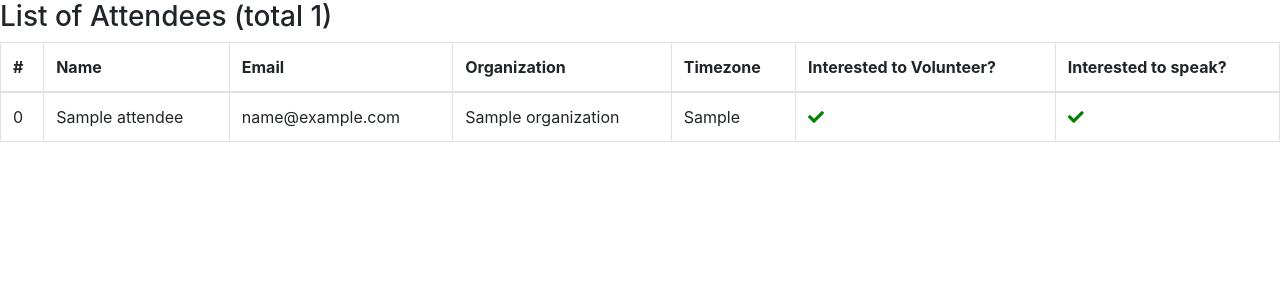
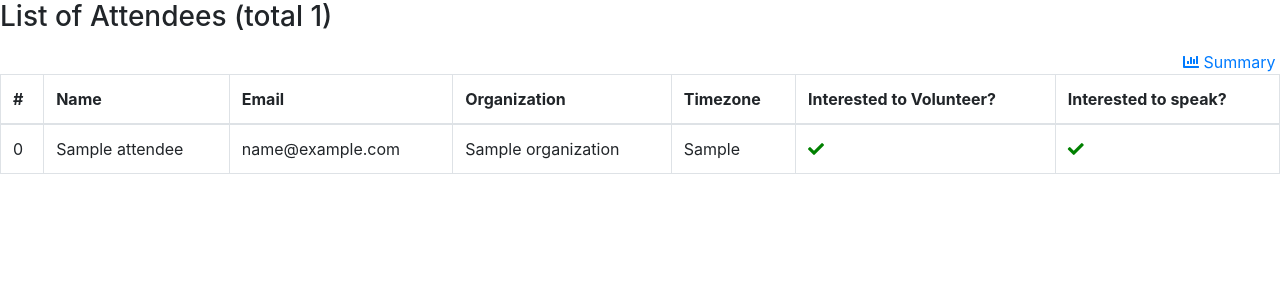
Before and after one commit to sujitpal/sherpa, a Django app: page /attendees/ in a window 1280 px wide. Shown: the part 56-356 px from the top of the page. Run offline with Django 3.2, Linux system fonts and the light colour scheme; tables that the repository leaves empty hold one stand-in row (values such as "Sample post"); some libraries are stand-ins or nearby versions.

Commit message:
fix: link between list and stats views for paper and attendee

```diff
--- a/apps/views.py
+++ b/apps/views.py
@@ -436,7 +436,8 @@ def paperStatsPage(request):
         'papers_by_tz': papers_by_tz,
         'papers_by_tz_totals': papers_by_tz_totals,
         'papers_by_tz_pie': papers_by_tz_pie,
-        'logged_in_user': _get_logged_in_user(request)
+        'logged_in_user': _get_logged_in_user(request),
+        'current_event': _get_current_event()
     }
     return render(request, 'apps/paper_stats.html', context)
 
--- a/templates/apps/attendee_stats.html
+++ b/templates/apps/attendee_stats.html
@@ -7,6 +7,11 @@ Attendee Statistics
 {% block content %}
 <div class="container">
     <h1>Attendee Statistics</h1>
+    <p>
+        <div class="float-right">
+          <a href="/attendees"><i class="fas fa-list"></i>&nbsp;List&nbsp;</a>
+        </div>
+    </p>
     <hr/>
     <h3>By Organization</h3>
     <table>
--- a/templates/apps/attendees.html
+++ b/templates/apps/attendees.html
@@ -4,6 +4,12 @@
 
 {% block content %}
 <h3>List of Attendees (total {{ num_attendees }})</h3>
+
+<p>
+  <div class="float-right">
+    <a href="/attendee/stats"><i class="fas fa-chart-bar"></i>&nbsp;Summary&nbsp;</a>
+  </div>
+</p>
 
 <table class="table table-bordered">
     <thead>
@@ -47,21 +53,23 @@
   {% if attendees.has_other_pages %}
     <ul class="pagination">
       {% if attendees.has_previous %}
-        <li><a href="?page={{ attendees.previous_page_number }}">&laquo;</a></li>
+        <li><a href="?page={{ attendees.previous_page_number }}"><i class="fas fa-arrow-alt-circle-left"></i></a></li>
       {% else %}
-        <li class="disabled"><span>&laquo;</span></li>
+        <li class="disabled"><span><i class="fas fa-arrow-alt-circle-left"></i></span></li>
       {% endif %}
       {% for i in attendees.paginator.page_range %}
+        &nbsp;
         {% if attendees.number == i %}
           <li class="active"><span>{{ i }} <span class="sr-only">(current)</span></span></li>
         {% else %}
           <li><a href="?page={{ i }}">{{ i }}</a></li>
         {% endif %}
+        &nbsp;
       {% endfor %}
       {% if attendees.has_next %}
-        <li><a href="?page={{ attendees.next_page_number }}">&raquo;</a></li>
+        <li><a href="?page={{ attendees.next_page_number }}"><i class="fas fa-arrow-alt-circle-right"></i></a></li>
       {% else %}
-        <li class="disabled"><span>&raquo;</span></li>
+        <li class="disabled"><span><i class="fas fa-arrow-alt-circle-right"></i></span></li>
       {% endif %}
     </ul>
   {% endif %}
```
Also changed, not shown: templates/apps/paper_stats.html (+9 -0 lines), templates/apps/papers.html (+12 -4 lines).
